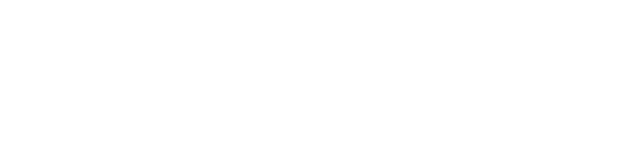
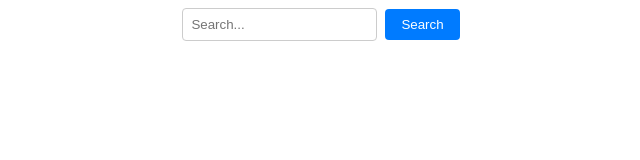
Before and after one commit to acciojob/Interactive-Search-Kankush18, a website: page main.html in a window 1280 px wide. Shown: the whole page, without its empty margins (319-959 px from the left). Drawn offline with Linux system fonts and the light colour scheme.

Commit message:
created a submission

```diff
--- a/main.html
+++ b/main.html
@@ -10,7 +10,10 @@
 	<!-- the entire body must be written by student -->
     <script type="text/javascript" src="./script.js">
 </script>
-
+<div class="search" id="searchComponent">
+  <input type="text" class="input" placeholder="Search...">
+  <button class="btn" onclick="activateSearch()">Search</button>
+</div>
 </body>
 
 </html>
--- a/script.js
+++ b/script.js
@@ -1 +1,7 @@
 //your JS code here. If required.
+function activateSearch() {
+    var searchDiv = document.getElementById('searchComponent');
+    searchDiv.classList.add('active');
+    var inputField = searchDiv.querySelector('.input');
+    inputField.focus();
+  }
--- a/styles.css
+++ b/styles.css
@@ -1 +1,29 @@
 /*  your css code here. If applicable */
+.search {
+    display: flex;
+    align-items: center;
+    justify-content: center;
+    position: relative;
+  }
+
+  .search.active input[type="text"] {
+    width: 200px; /* Change width when active */
+    transition: width 0.3s ease;
+  }
+
+  .input {
+    padding: 8px;
+    border: 1px solid #ccc;
+    border-radius: 4px;
+    transition: width 0.3s ease;
+  }
+
+  .btn {
+    padding: 8px 16px;
+    margin-left: 8px;
+    background-color: #007bff;
+    color: white;
+    border: none;
+    border-radius: 4px;
+    cursor: pointer;
+  }
```
